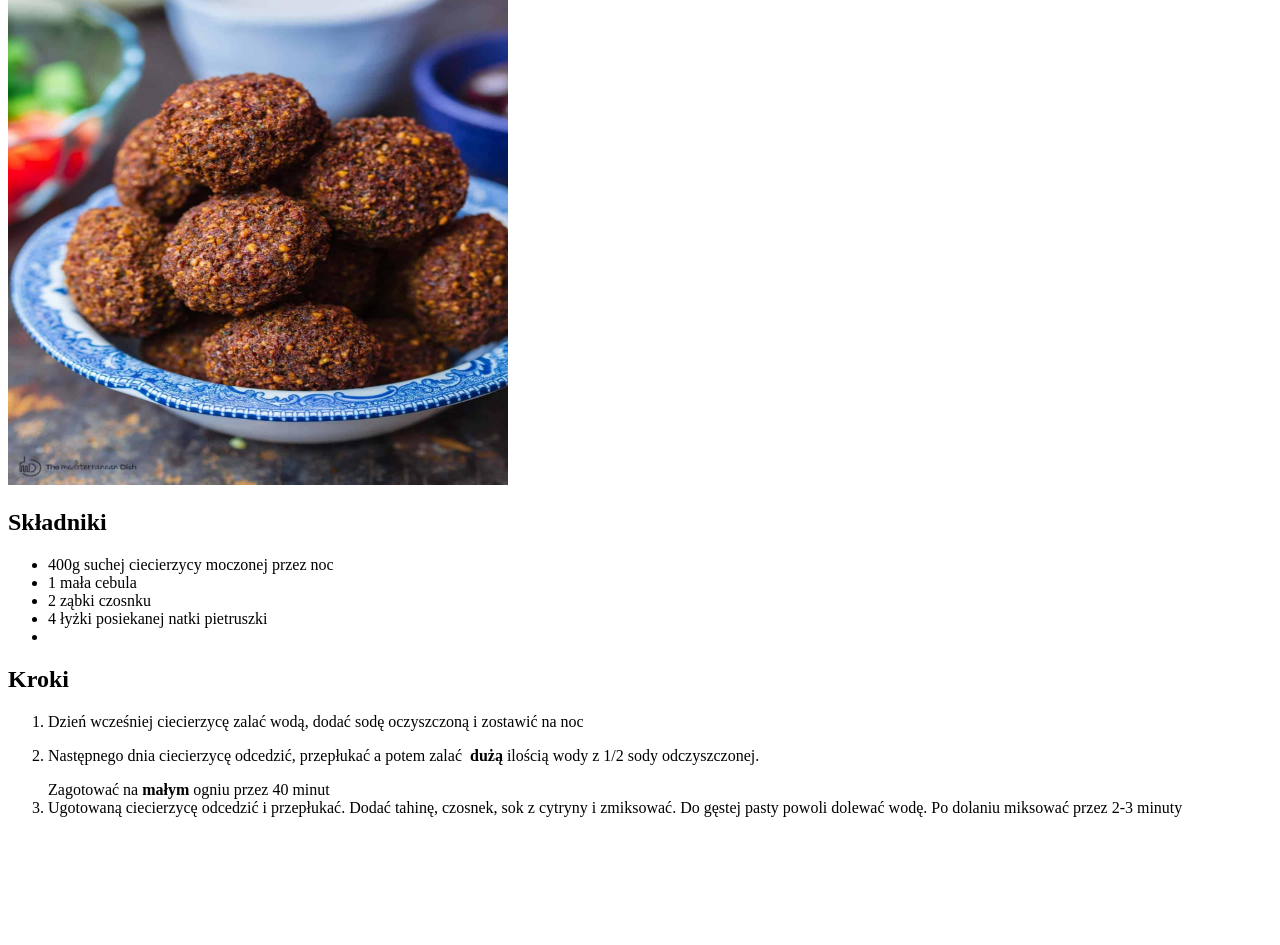
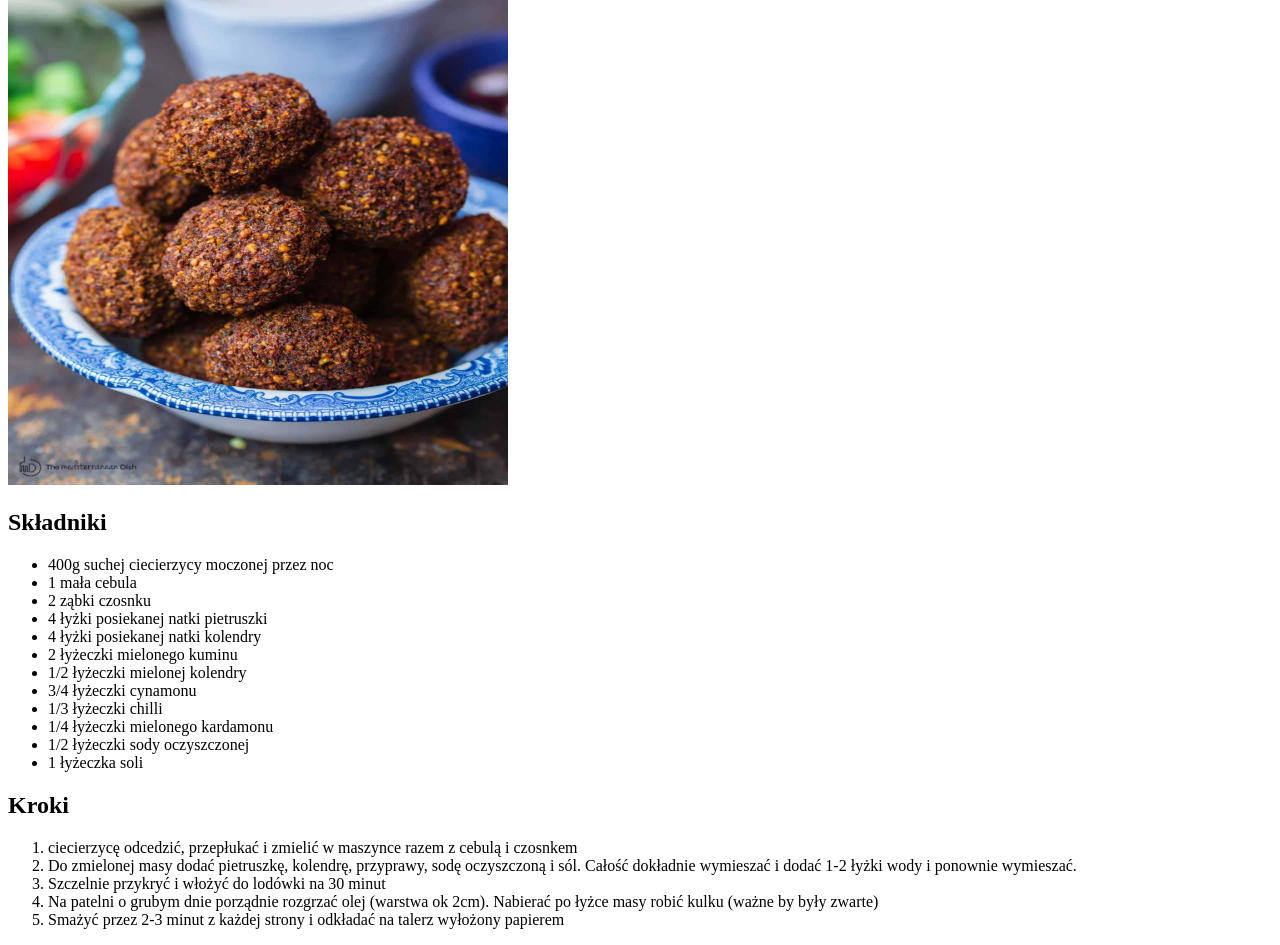
Before and after one commit to Czteropalczasty/odin-recipes_2, a plain HTML site: page recipes/falafel.html in a window 1280 px wide. Shown: the part 195-1140 px from the top of the page. Before the commit the page ends 1028 px from the top, so only its background shows below. Drawn offline with Linux system fonts and the light colour scheme.

Commit message:
Add list to falafel

```diff
--- a/recipes/falafel.html
+++ b/recipes/falafel.html
@@ -16,15 +16,22 @@
     <li>1 mała cebula</li>
     <li>2 ząbki czosnku</li>
     <li>4 łyżki posiekanej natki pietruszki</li>
-    <li></li>
+    <li>4 łyżki posiekanej natki kolendry</li>
+    <li>2 łyżeczki mielonego kuminu</li>
+    <li>1/2 łyżeczki mielonej kolendry</li>
+    <li>3/4 łyżeczki cynamonu</li>
+    <li>1/3 łyżeczki chilli</li>
+    <li>1/4 łyżeczki mielonego kardamonu</li>
+    <li>1/2 łyżeczki sody oczyszczonej</li>
+    <li>1 łyżeczka soli</li>
 </ul>
 <h2>Kroki</h2>
 <ol>
-    <li>Dzień wcześniej ciecierzycę zalać wodą, dodać sodę oczyszczoną i zostawić na noc</li>
-    <li><p>Następnego dnia ciecierzycę odcedzić, przepłukać a potem zalać  <strong>dużą</strong> ilością wody z 1/2 sody odczyszczonej.</p>
-         Zagotować na <strong>małym</strong> ogniu przez 40 minut</li>
-    <li>Ugotowaną ciecierzycę odcedzić i przepłukać. Dodać tahinę, czosnek, sok z cytryny i zmiksować. Do gęstej pasty powoli dolewać wodę. Po dolaniu miksować przez 2-3 minuty</li>
-
+    <li>ciecierzycę odcedzić, przepłukać i zmielić w maszynce razem z cebulą i czosnkem</li>
+    <li>Do zmielonej masy dodać pietruszkę, kolendrę, przyprawy, sodę oczyszczoną i sól. Całość dokładnie wymieszać i dodać 1-2 łyżki wody i ponownie wymieszać.</li>
+    <li>Szczelnie przykryć i włożyć do lodówki na 30 minut</li>
+    <li>Na patelni o grubym dnie porządnie rozgrzać olej (warstwa ok 2cm). Nabierać po łyżce masy robić kulku (ważne by były zwarte)</li>
+    <li>Smażyć przez 2-3 minut z każdej strony i odkładać na talerz wyłożony papierem</li>
 </ol>
 </body>
 </html>
```
